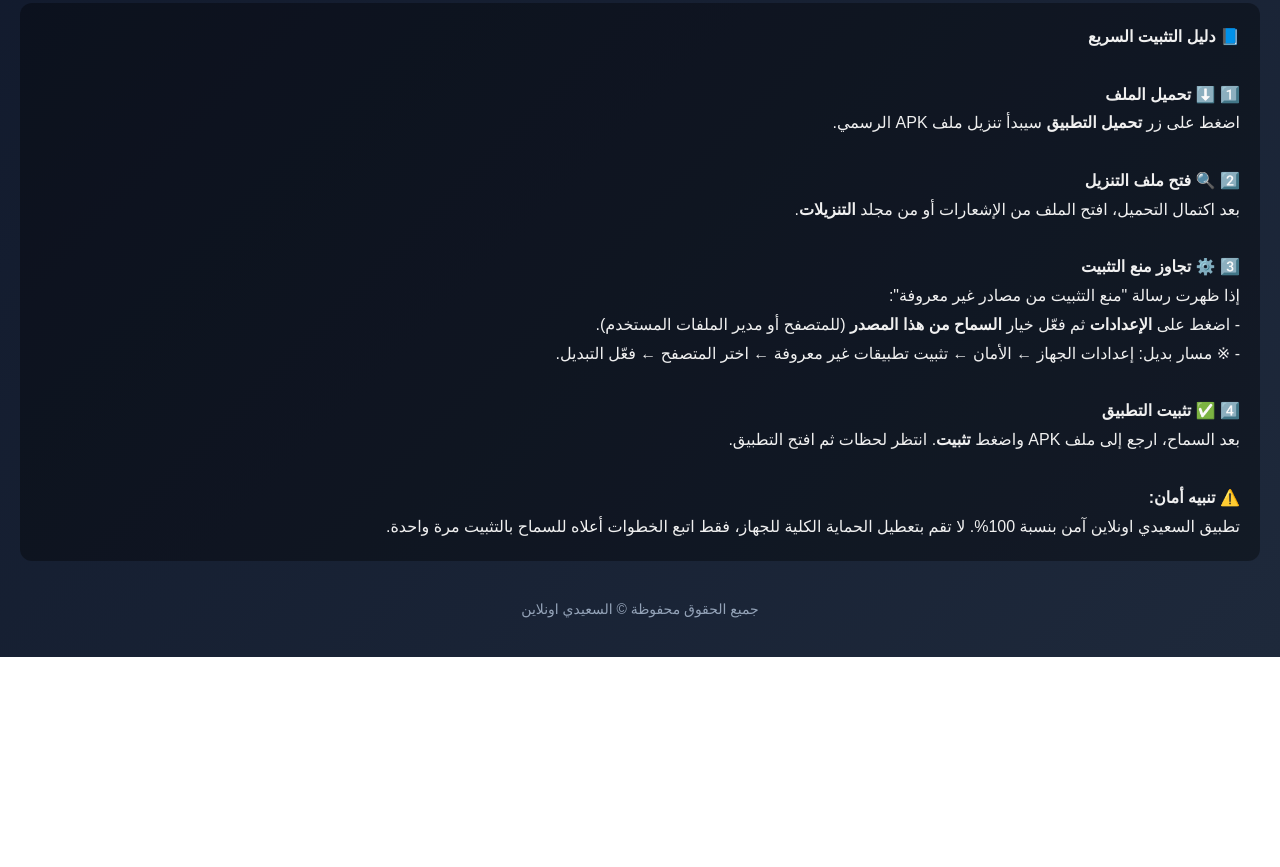
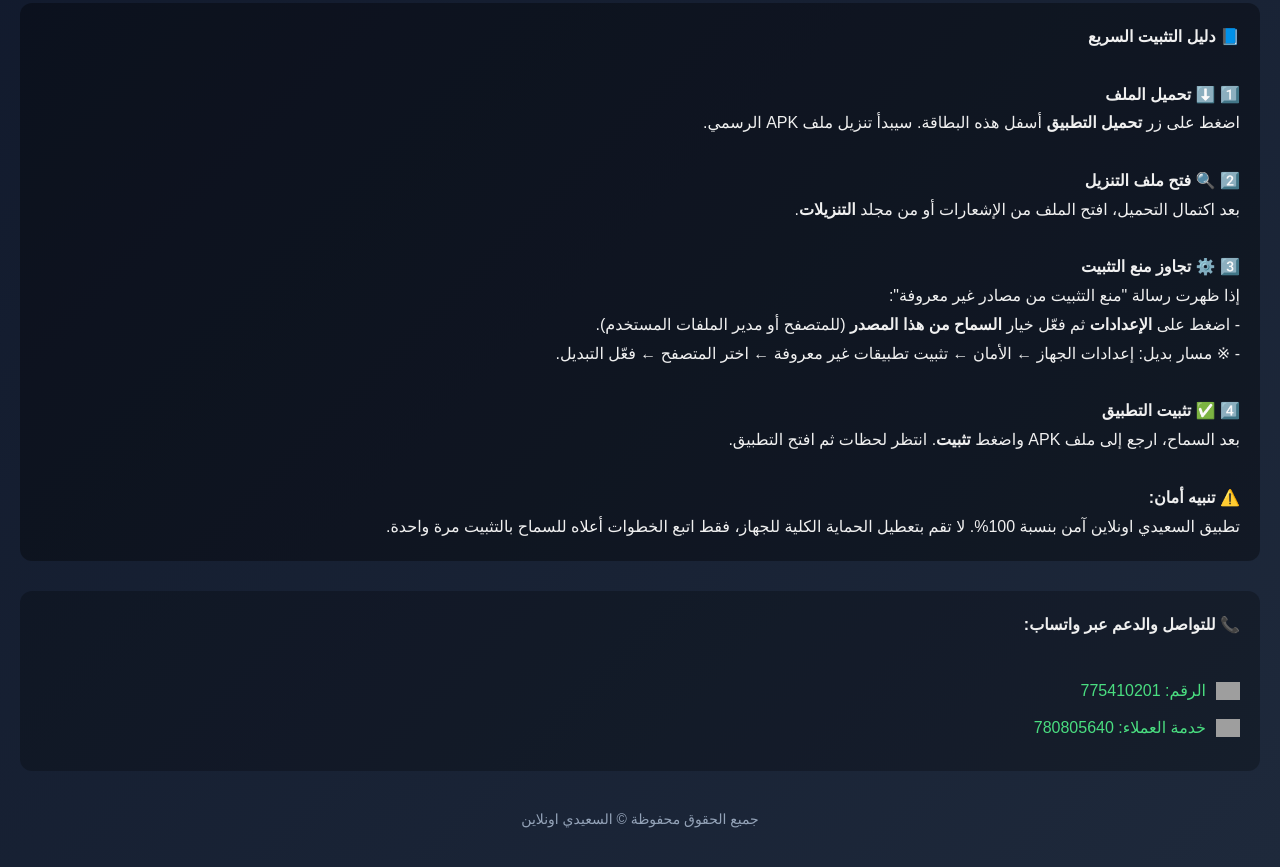
Before and after one commit to alsydy/alsaidionlen-app, a plain HTML site: page index.html in a window 1280 px wide. Shown: the part 555-1422 px from the top of the page. Before the commit the page ends 1212 px from the top, so only its background shows below. Drawn offline with Linux system fonts and the light colour scheme; grey boxes are pictures that could not be loaded.

Commit message:
Update index.html

```diff
--- a/index.html
+++ b/index.html
@@ -112,6 +112,29 @@
   color: #f0f0f0;
 }
 
+/* قسم التواصل */
+.contact {
+  background: rgba(0,0,0,0.25);
+  margin: 20px 0;
+  padding: 20px;
+  border-radius: 12px;
+  text-align: right;
+  font-size: 16px;
+  line-height: 1.8;
+  color: #f0f0f0;
+}
+.contact a {
+  display: flex;
+  align-items: center;
+  gap: 10px;
+  text-decoration: none;
+  color: #4ade80;
+  margin: 8px 0;
+}
+.contact a:hover {
+  color: #22c55e;
+}
+
 /* تذييل */
 .footer {
   margin-top: 40px;
@@ -119,7 +142,6 @@
   color: #94a3b8;
 }
 </style>
-
 </head>
 <body>
 
@@ -161,7 +183,7 @@
     <strong>📘 دليل التثبيت السريع</strong><br><br>
 
     1️⃣ <strong>⬇️ تحميل الملف</strong><br>
-    اضغط على زر <strong>تحميل التطبيق</strong>  سيبدأ تنزيل ملف APK الرسمي.<br><br>
+    اضغط على زر <strong>تحميل التطبيق</strong> أسفل هذه البطاقة. سيبدأ تنزيل ملف APK الرسمي.<br><br>
 
     2️⃣ <strong>🔍 فتح ملف التنزيل</strong><br>
     بعد اكتمال التحميل، افتح الملف من الإشعارات أو من مجلد <strong>التنزيلات</strong>.<br><br>
@@ -178,6 +200,17 @@
     تطبيق السعيدي اونلاين آمن بنسبة 100%. لا تقم بتعطيل الحماية الكلية للجهاز، فقط اتبع الخطوات أعلاه للسماح بالتثبيت مرة واحدة.
   </div>
 
+  <!-- قسم التواصل -->
+  <div class="contact">
+    <strong>📞 للتواصل والدعم عبر واتساب:</strong><br><br>
+    <a href="https://wa.me/967775410201" target="_blank">
+      <img src="https://upload.wikimedia.org/wikipedia/commons/6/6b/WhatsApp.svg" width="24" alt="واتساب"> الرقم: 775410201
+    </a>
+    <a href="https://wa.me/967780805640" target="_blank">
+      <img src="https://upload.wikimedia.org/wikipedia/commons/6/6b/WhatsApp.svg" width="24" alt="واتساب"> خدمة العملاء: 780805640
+    </a>
+  </div>
+
   <!-- تذييل -->
   <div class="footer">
     جميع الحقوق محفوظة © السعيدي اونلاين
```
